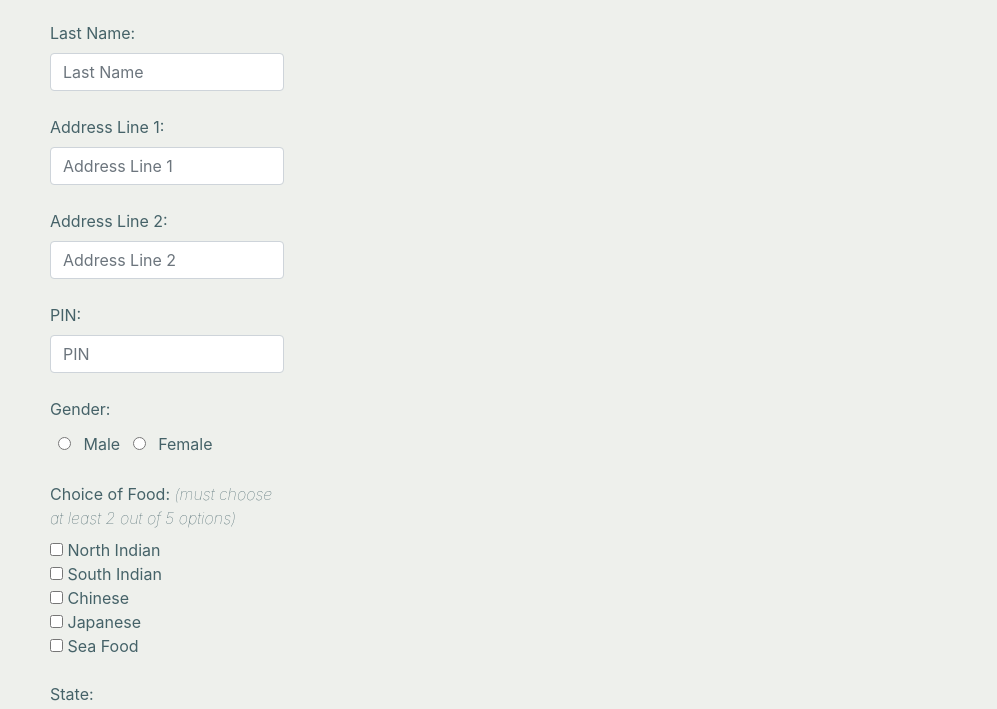
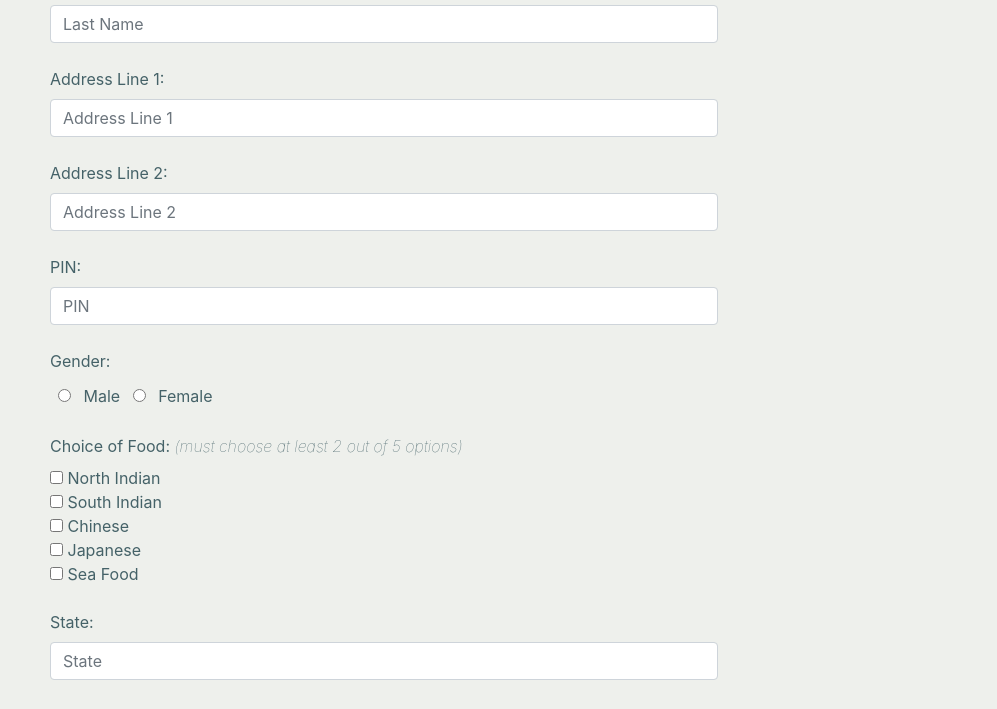
Before and after one commit to RambabuMS/Day-19-Task-1, a plain HTML site: page index.html in a window 768 px wide. Shown: the part 227-936 px from the top of the page, 997 px wide, since content can reach past the window. Drawn offline with nearby package versions, Linux system fonts and the light colour scheme.

Commit message:
Update style.css

```diff
--- a/style.css
+++ b/style.css
@@ -1,29 +1,39 @@
-.flex-container{
+.flex-container {
   display: flex;
+  flex-wrap: wrap;
 }
-.f2{
- margin-left: 100px;
- width: 70%;
+
+.f1 {
+  width: 30%;
 }
-body{
+
+.f2 {
+  margin-left: 5%;
+  width: 65%;
+  /* display: inline-flex; */
+}
+body {
   background-color: #eef0ec;
   color: #456268;
   margin: 50px;
 }
 
-.span{
+.span {
   font-weight: lighter;
   font-style: italic;
 }
 
-table{
+table {
   overflow-y: scroll;
   overflow-x: scroll;
-
 }
 
-@media screen and( min-width:567px){
-    .modified{
-        width:100%
+@media only screen and (max-width: 950px) {
+  .f1 {
+    width: 100%;
+  }
+  .f2 {
+    width: 100%;
+    margin-left: 0px;
   }
 }
```
Lines whose indentation alone changed are shown as unchanged.
